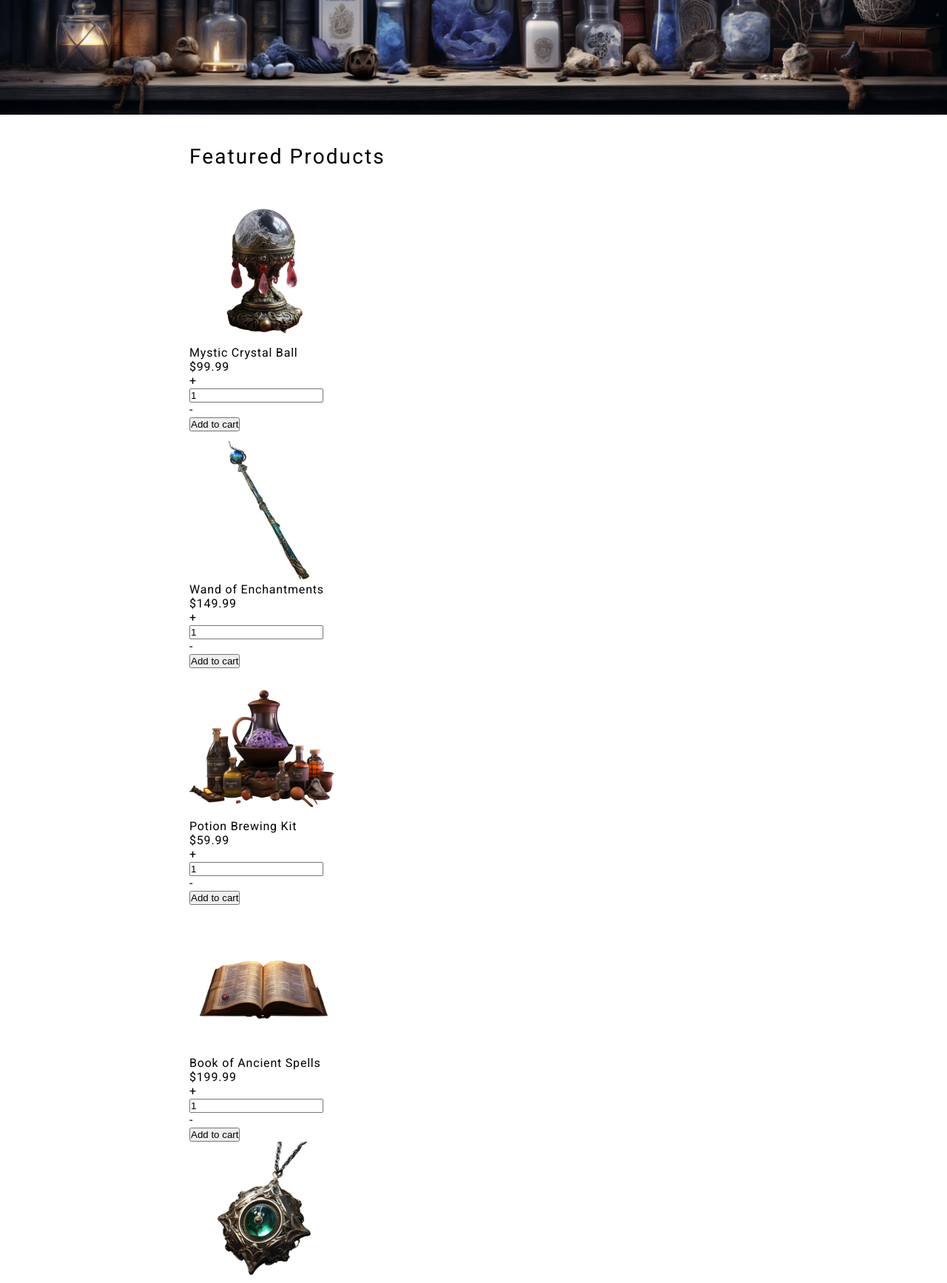
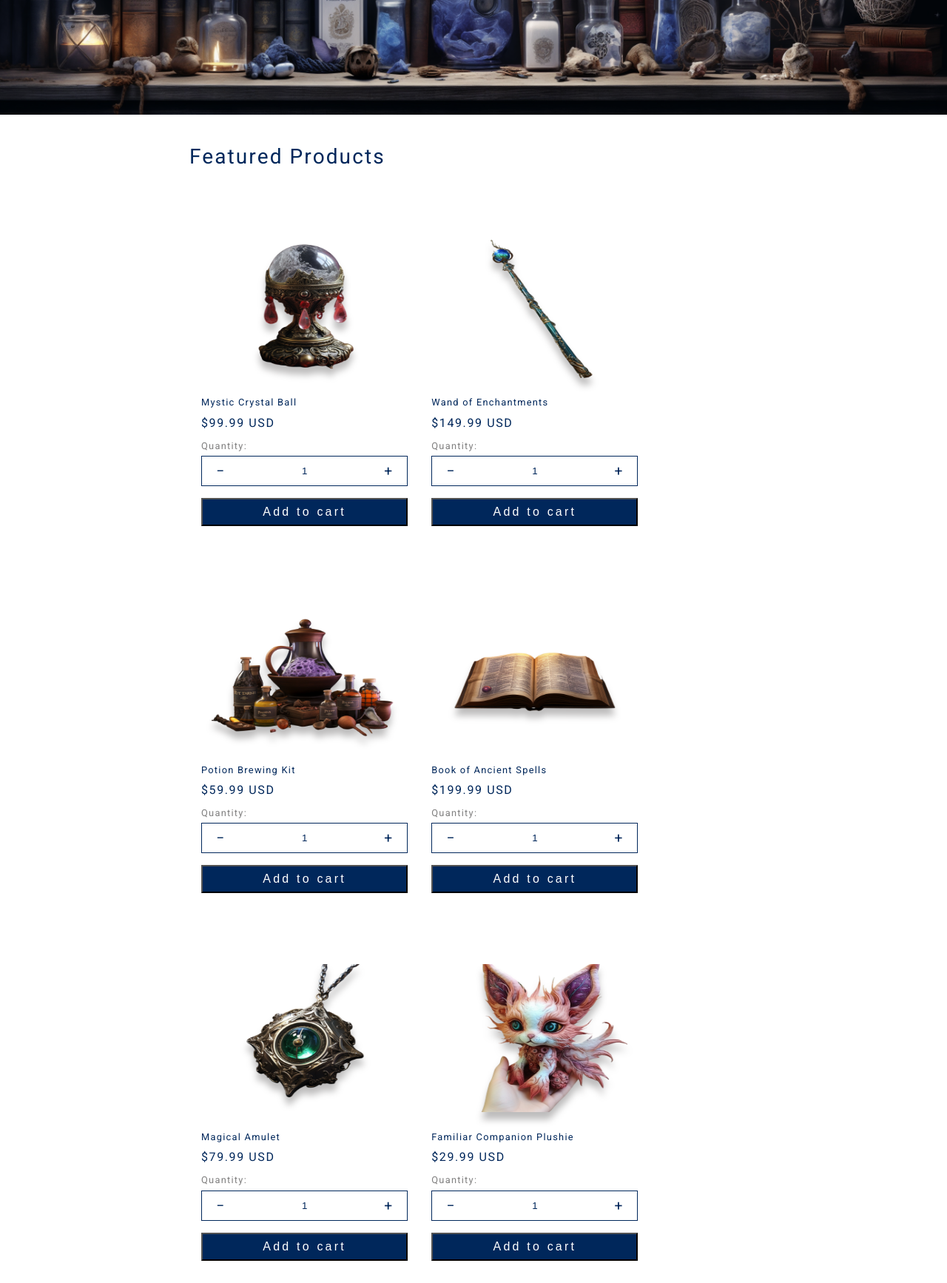
Before and after one commit to Faylina/spellbound-treasures, a PHP site: page / in a window 1280 px wide. Shown: the part 186-1920 px from the top of the page at 74% size. Run offline with PHP 8.4, Linux system fonts and the light colour scheme.

Commit message:
feat: style the products
The imported products were centered and arranged into rows to match the rest of the homepage.

Padding and brand colors were added for better visual appeal and cohesiveness.

The images received a drop shadow for better visual depth.

The font was adjusted to improve legibility.

The quantity counter and the "add to cart" button were styled for better visual appeal and
to communicate their purpose more clearly.

```diff
--- a/assets/script.js
+++ b/assets/script.js
@@ -42,8 +42,11 @@ const renderCatalog = products => {
 
 			const productContainer = createEl (
 					'div',
-					`${products.products[i].productID}`,
-					domElements.productGallery
+					'productContainer',
+					domElements.productGallery,
+					[
+						['data-id', `${products.products[i].productID}`],
+					]
 				);
 
 			const productImage = createEl (
@@ -54,7 +57,8 @@ const renderCatalog = products => {
 					['alt', `${products.products[i].alt}`],
 					['src', `${products.products[i].image[0]}`],
 					['height', "200"]
-				]);
+				]
+			);
 
 			const nameContainer = createEl (
 				'div',
@@ -69,7 +73,15 @@ const renderCatalog = products => {
 				'priceContainer',
 				productContainer,
 				false,
-				`\$${products.products[i].price}`
+				`\$${products.products[i].price} USD`
+			);
+
+			const quantity = createEl (
+				'div',
+				'quantity',
+				productContainer,
+				false,
+				'Quantity:'
 			);
 
 			const quantityCounter = createEl (
@@ -78,12 +90,12 @@ const renderCatalog = products => {
 				productContainer
 			);
 
-			const plus = createEl (
+			const minus = createEl (
 				'div',
-				'plus',
+				'minus',
 				quantityCounter,
 				false,
-				'+'
+				'−'
 			);
 
 			const quantityInput = createEl (
@@ -91,18 +103,18 @@ const renderCatalog = products => {
 				'quantityInput',
 				quantityCounter,
 				[
-					['type', 'number'],
+					['type', 'text'],
 					['id','quantityInput'],
 					['value', '1']
 				]
 			);
 
-			const minus = createEl (
+			const plus = createEl (
 				'div',
-				'minus',
+				'plus',
 				quantityCounter,
 				false,
-				'-'
+				'+'
 			);
 
 			const addToCart = createEl (
@@ -121,6 +133,9 @@ const renderCatalog = products => {
 				'div',
 				'featuredContainer',
 				domElements.featuredProduct,
+				[
+					['data-id', `${products.products[i].productID}`],
+				]
 			);
 
 			const featuredImage = createEl (
@@ -153,13 +168,40 @@ const renderCatalog = products => {
 				'featuredPriceContainer',
 				detailsContainer,
 				false,
-				`\$${products.products[i].price}`
+				`\$${products.products[i].price} USD`
+			);
+
+			const featuredQuantity = createEl (
+				'div',
+				'featuredQuantity',
+				detailsContainer,
+				false,
+				'Quantity:'
 			);
 
 			const featuredQuantityCounter = createEl (
 				'div',
-				'featuresQuantityCounter',
+				'featuredQuantityCounter',
 				detailsContainer,
+			);
+
+			const featuredMinus = createEl (
+				'div',
+				'featuredMinus',
+				featuredQuantityCounter,
+				false,
+				'−'
+			);
+
+			const featuredQuantityInput = createEl (
+				'input',
+				'featuredQuantityInput',
+				featuredQuantityCounter,
+				[
+					['type', 'text'],
+					['id', 'featuredQuantityInput'],
+					['value', '1']
+				],
 			);
 
 			const featuredPlus = createEl (
@@ -168,25 +210,6 @@ const renderCatalog = products => {
 				featuredQuantityCounter,
 				false,
 				'+'
-			);
-
-			const featuredQuantityInput = createEl (
-				'input',
-				'featuredQuantityInput',
-				featuredQuantityCounter,
-				[
-					['type', 'number'],
-					['id', 'featuredQuantityInput'],
-					['value', '1']
-				],
-			);
-
-			const featuredMinus = createEl (
-				'div',
-				'featuredMinus',
-				featuredQuantityCounter,
-				false,
-				'-'
 			);
 
 			const featuredAddToCart = createEl (
--- a/assets/style.css
+++ b/assets/style.css
@@ -4,7 +4,6 @@
 }
 
 body {
-    height: 100vh;
     font-family: roboto, Verdana, Geneva, Tahoma, sans-serif;
     letter-spacing: 0.05em;
     background-color: white;
@@ -27,7 +26,7 @@ a {
 }
 
 .navbar {
-    width: 60vw;
+    width: 60%;
     display: flex;
     align-items: center;
     flex-wrap: wrap;
@@ -73,13 +72,14 @@ main {
 }
 
 .main-content {
-    width: 60vw;
+    max-width: 60vw;
 }
 
 .heading {
     font-size: 1.75em;
     letter-spacing: 0.075em;
     margin: calc(1ex / 0.42) 0;
+    color: #00275B;
 }
 
 .featuredProduct {
@@ -212,3 +212,115 @@ footer {
 }
 
 /* products */
+
+.productGallery {
+    display: flex;
+    flex-wrap: wrap;
+}
+
+.productContainer {
+    display: flex;
+    flex-direction: column;
+    margin: 3em 1em;
+}
+
+.productImage {
+    filter: drop-shadow(0 10px 5px rgb(189, 188, 188));
+    width: 90%;
+    align-self: center;
+}
+
+.nameContainer {
+    font-size: 0.8em;
+    margin: 2em 0 0.8em 0;
+    letter-spacing: 0.1em;
+    color: #00275B;
+}
+
+.priceContainer {
+    letter-spacing: 0.1em;
+    color: #00275B;
+}
+
+.quantity, .featuredQuantity{
+    font-size: 0.8em;
+    margin: 1.1em 0 0.5em 0;
+    letter-spacing: 0.1em;
+    color: #818080;
+}
+
+.quantityCounter, .featuredQuantityCounter {
+    display: flex;
+    border: 1px solid #00275B;
+    justify-content: space-evenly;
+    margin: 0 0 1em 0;
+    padding: 0.5em 0;
+}
+
+.plus, .minus, .featuredPlus, .featuredMinus{
+    display: flex;
+    justify-content: center;
+    padding: 0 1em;
+    font-size: 1.2em;
+    cursor: pointer;
+    color: #00275B;
+    flex: 1;
+}
+
+.quantityInput, .featuredQuantityInput {
+    border: none;
+    text-align: center;
+    color: #00275B;
+}
+
+.addToCart, .featuredAddToCart {
+    background-color: #00275B;
+    color: white;
+    padding: 0.5em 1.8em;
+    font-size: 1em;
+    letter-spacing: 0.2em;
+    cursor: pointer;
+}
+
+.featuredProduct {
+    display: flex;
+    justify-content: center;
+}
+
+.featuredContainer {
+    display: flex;
+    margin: 4.5em;
+    flex-wrap: wrap;
+    justify-content: center;
+}
+
+.detailsContainer {
+    display: flex;
+    flex-direction: column;
+    width: 50%;
+}
+
+.featuredNameContainer {
+    font-size: 2.5em;
+    letter-spacing: 0.1em;
+    padding-top: 1em;
+    color: #00275B;
+}
+
+.featuredPriceContainer {
+    font-size: 1.5em;
+    margin: 1em 0 0 0;
+    color: #00275B;
+}
+
+.featuredQuantity {
+    margin-top: 8em;
+}
+
+.featuredQuantityCounter {
+    justify-content: space-between;
+}
+
+.featuredQuantityCounter, .featuredAddToCart {
+    width: 250px;
+}
```
